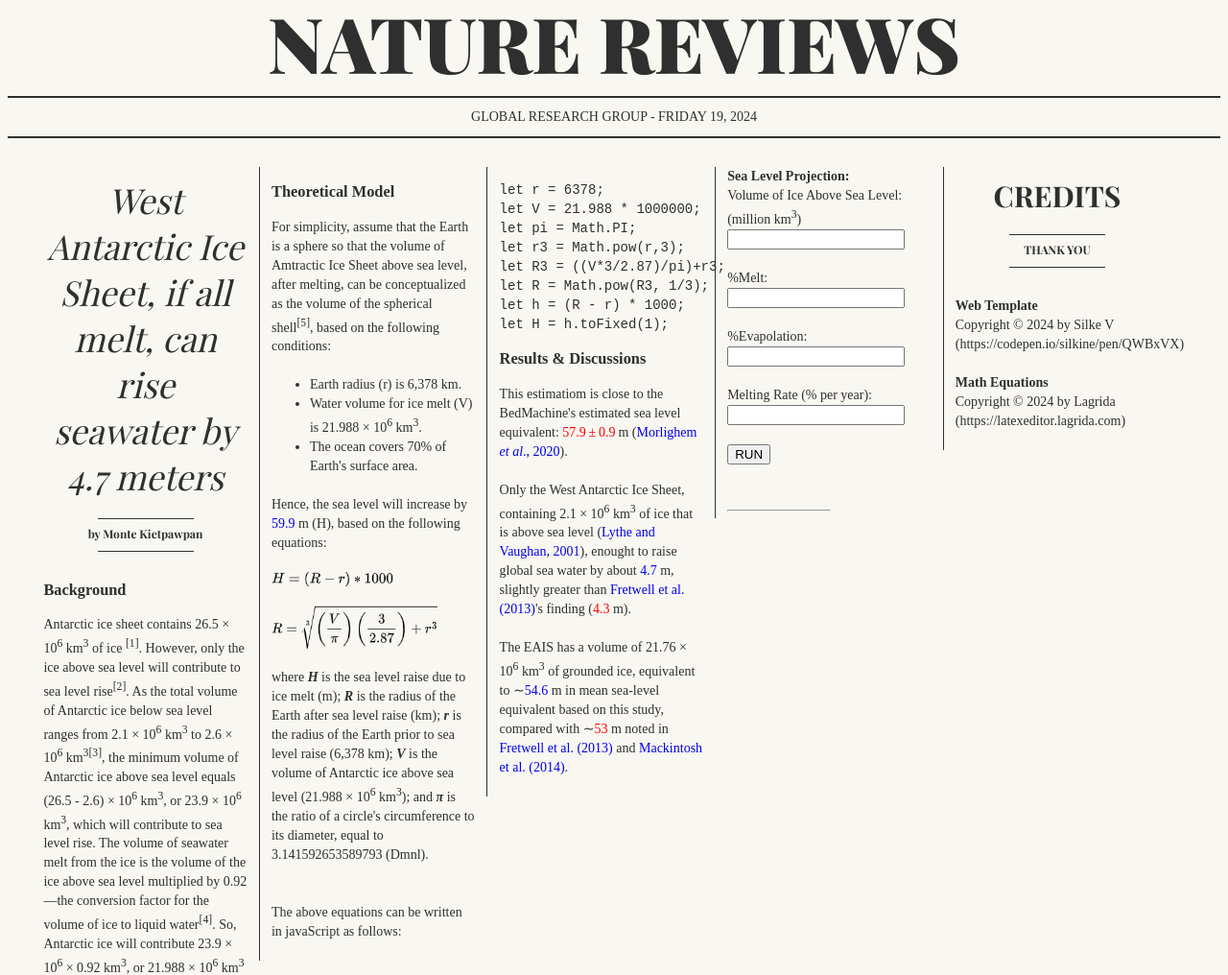
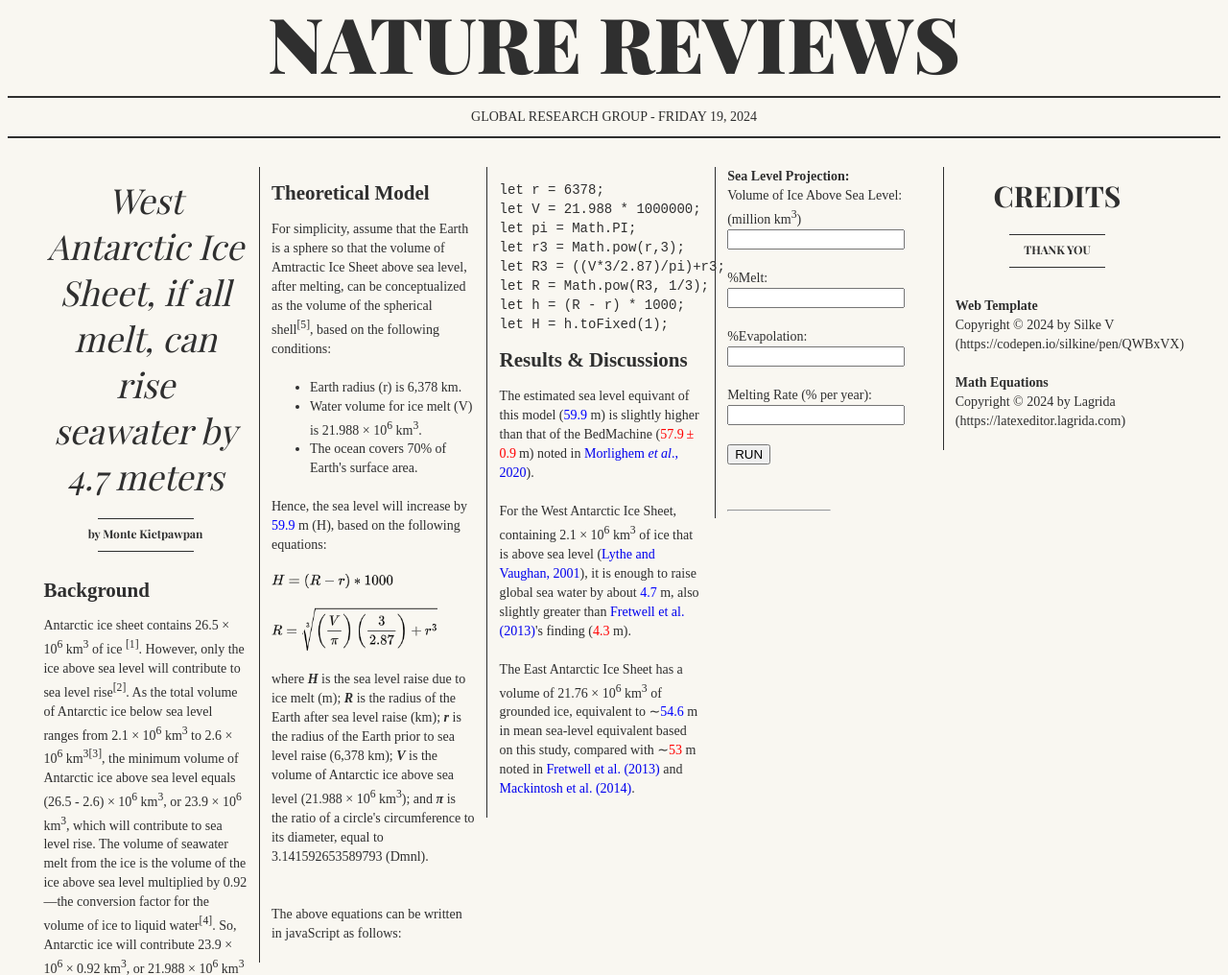
Before and after one commit to Kietpawpan/carbon, a plain HTML site: page paper.html in a window 1280 px wide. Shown: the top 1016 px of the page at 96% size. Drawn offline with nearby package versions, Linux system fonts and the light colour scheme; a web font is replaced by a local one.

Commit message:
Update paper.html

```diff
--- a/paper.html
+++ b/paper.html
@@ -35,7 +35,7 @@ West Antarctic Ice Sheet, if all melt, can rise seawater by 4.7 meters
 by Monte Kietpawpan
 
 </span></p></div>
-<h3>Background</h3>
+<h2>Background</h2>
 Antarctic ice sheet contains 26.5  &times; 10<sup>6</sup> km<sup>3</sup> of ice <sup>[<div class="popup" onclick="r1()">1
   <span class="popuptext" style="text-decoration:none;" id="r1">https://en.wikipedia.org/wiki/Antarctic_ice_sheet</a></span>
 </div>]</sup>. However, only the ice above sea level will contribute to sea level rise<sup>[<div class="popup" onclick="r2()">2
@@ -48,7 +48,7 @@ Antarctic ice sheet contains 26.5  &times; 10<sup>6</sup> km<sup>3</sup> of ice
 
 </div>
 <div class="collumn">
-<h3>Theoretical Model</h3>
+<h2>Theoretical Model</h2>
 <p>For simplicity, assume that the Earth is a sphere so that the volume of Amtractic Ice Sheet above sea level, after melting, can be conceptualized as the volume of the spherical shell<sup>[5]</sup>, based on the following conditions:
 </p>
 
@@ -84,14 +84,14 @@ let R = Math.pow(R3, 1/3);
 let h = (R - r) * 1000;
 let H = h.toFixed(1);
 </pre>
-<h3>Results & Discussions</h3>
-<p>This estimatiom is close to the BedMachine's estimated sea level equivalent: <font color="red">57.9 ± 0.9</font> m (<a href="https://www.nature.com/articles/s41561-019-0510-8" style="text-decoration: none;">Morlighem <i>et al</i>., 2020</a>).
+<h2>Results & Discussions</h2>
+<p>The estimated sea level equivant of this model (<font color="blue">59.9</font> m) is slightly higher than that of the BedMachine (<font color="red">57.9 ± 0.9</font> m) noted in <a href="https://www.nature.com/articles/s41561-019-0510-8" style="text-decoration: none;">Morlighem <i>et al</i>., 2020</a>).
 </p><p>
-Only the West Antarctic Ice Sheet, containing 2.1 &times; 10<sup>6</sup> km<sup>3</sup> of ice that is above sea level (<a href="https://agupubs.onlinelibrary.wiley.com/doi/10.1029/2000JB900449" style="text-decoration: none;">Lythe and Vaughan, 2001</a>), enought to raise global sea water by about <font color="blue">4.7</font> m, slightly greater than <a href="https://tc.copernicus.org/articles/7/375/2013/tc-7-375-2013.pdf" style="text-decoration:none;">Fretwell et al. (2013)</a>'s finding (<font color="red">4.3</font> m).
+For the West Antarctic Ice Sheet, containing 2.1 &times; 10<sup>6</sup> km<sup>3</sup> of ice that is above sea level (<a href="https://agupubs.onlinelibrary.wiley.com/doi/10.1029/2000JB900449" style="text-decoration: none;">Lythe and Vaughan, 2001</a>), it is enough to raise global sea water by about <font color="blue">4.7</font> m, also slightly greater than <a href="https://tc.copernicus.org/articles/7/375/2013/tc-7-375-2013.pdf" style="text-decoration:none;">Fretwell et al. (2013)</a>'s finding (<font color="red">4.3</font> m).
 </p>
 
 <p>
-The EAIS has a volume of 21.76 × 10<sup>6</sup> km<sup>3</sup> of grounded ice, equivalent to ∼<font color="blue">54.6</font> m in mean sea-level equivalent based on this study, compared with ∼<font color="red">53</font> m noted in <a href="https://tc.copernicus.org/articles/7/375/2013/tc-7-375-2013.pdf" style="text-decoration:none;">Fretwell et al. (2013)</a> and <a href="https://www.sciencedirect.com/science/article/pii/S0277379113002898" style="text-decoration:none;">Mackintosh et al. (2014)</a>.
+The East Antarctic Ice Sheet has a volume of 21.76 × 10<sup>6</sup> km<sup>3</sup> of grounded ice, equivalent to ∼<font color="blue">54.6</font> m in mean sea-level equivalent based on this study, compared with ∼<font color="red">53</font> m noted in <a href="https://tc.copernicus.org/articles/7/375/2013/tc-7-375-2013.pdf" style="text-decoration:none;">Fretwell et al. (2013)</a> and <a href="https://www.sciencedirect.com/science/article/pii/S0277379113002898" style="text-decoration:none;">Mackintosh et al. (2014)</a>.
 </p>
 
 </div>
```
